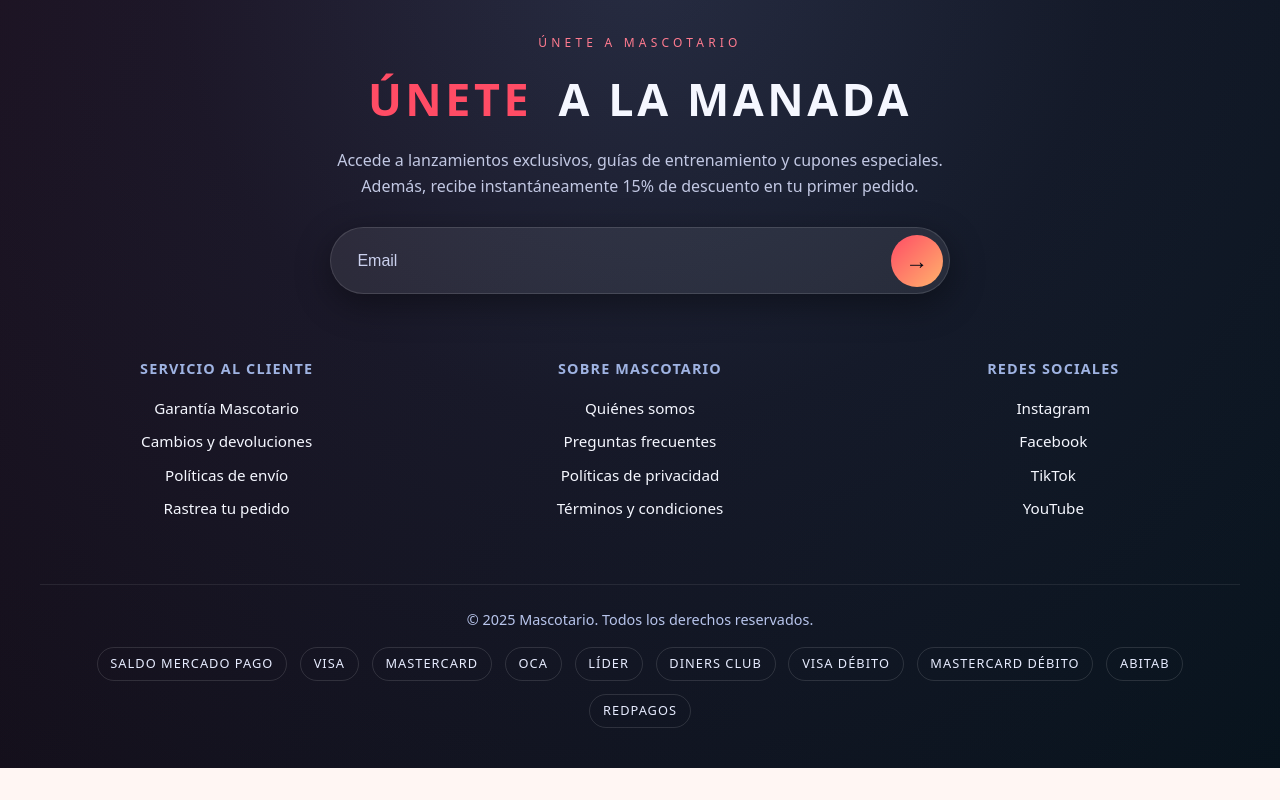
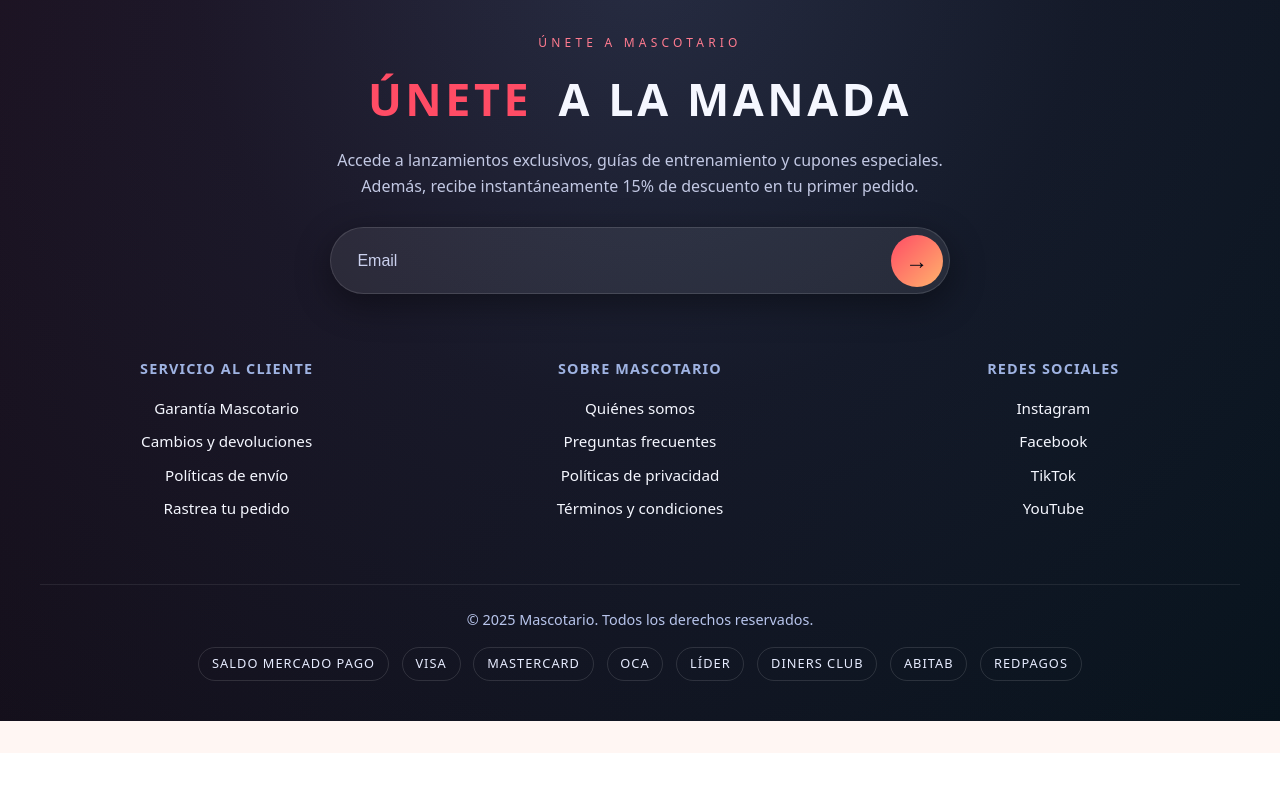
Before and after one commit to gero16/mascotario, a React (Vite) app: page /checkout in a window 1280 px wide. Shown: the part 731-1531 px from the top of the page. After the commit the page ends 1484 px from the top, so only its background shows below. Built offline with nearby package versions, Linux system fonts and the light colour scheme.

Commit message:
act footer 1.1

```diff
--- a/src/Footer.tsx
+++ b/src/Footer.tsx
@@ -37,8 +37,6 @@ const mercadoPagoUyMethods = [
   'OCA',
   'Líder',
   'Diners Club',
-  'Visa Débito',
-  'Mastercard Débito',
   'Abitab',
   'Redpagos'
 ];
```
